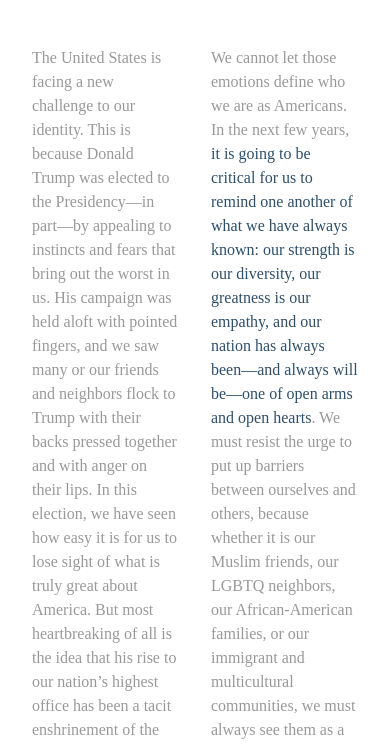
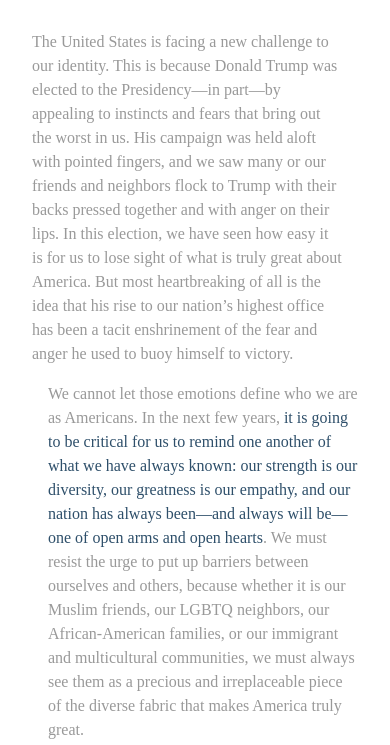
Before and after one commit to kmcgillivray/no-walls, a plain HTML site: page index.html in a window 390 px wide. Shown: the part 90-835 px from the top of the page. Drawn offline with nearby package versions, Linux system fonts and the light colour scheme.

Commit message:
Fix mobile columns

```diff
--- a/index.html
+++ b/index.html
@@ -23,10 +23,10 @@
   <body>
     <div class="pv4-ns mh4 mh5-ns silver cf">
       <h1 class="normal f1 f-headline-ns avenir ttu tracked slate-blue">No Walls</h1>
-      <div class="fl w-50 pr3">
+      <div class="fl-ns w-50-ns pr3">
         <p class="measure lh-copy">The United States is facing a new challenge to our identity. This is because Donald Trump was elected to the Presidency—in part—by appealing to instincts and fears that bring out the worst in us. His campaign was held aloft with pointed fingers, and we saw many or our friends and neighbors flock to Trump with their backs pressed together and with anger on their lips. In this election, we have seen how easy it is for us to lose sight of what is truly great about America. But most heartbreaking of all is the idea that his rise to our nation’s highest office has been a tacit enshrinement of the fear and anger he used to buoy himself to victory.</p>
       </div>
-      <div class="fl w-50 pl3">
+      <div class="fl-ns w-50-ns pl3">
         <p class="measure lh-copy">We cannot let those emotions define who we are as Americans. In the next few years, <span class="slate-blue">it is going to be critical for us to remind one another of what we have always known: our strength is our diversity, our greatness is our empathy, and our nation has always been—and always will be—one of open arms and open hearts</span>. We must resist the urge to put up barriers between ourselves and others, because whether it is our Muslim friends, our LGBTQ neighbors, our African-American families, or our immigrant and multicultural communities, we must always see them as a precious and irreplaceable piece of the diverse fabric that makes America truly great.</p>
         <p class="lh-copy slate-blue">The United States of America needs no walls.</p>
         <p class="lh-copy i">—Joshua Atkins, English Teacher, Grafton, WI</p>
```
